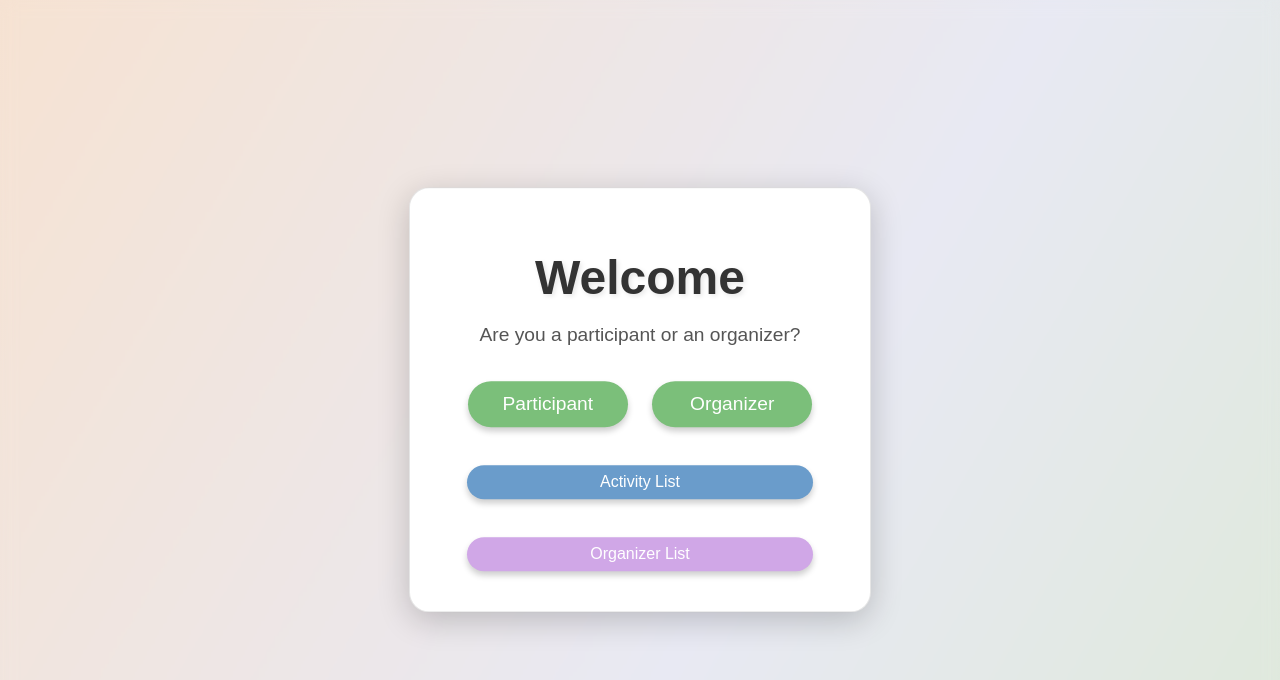
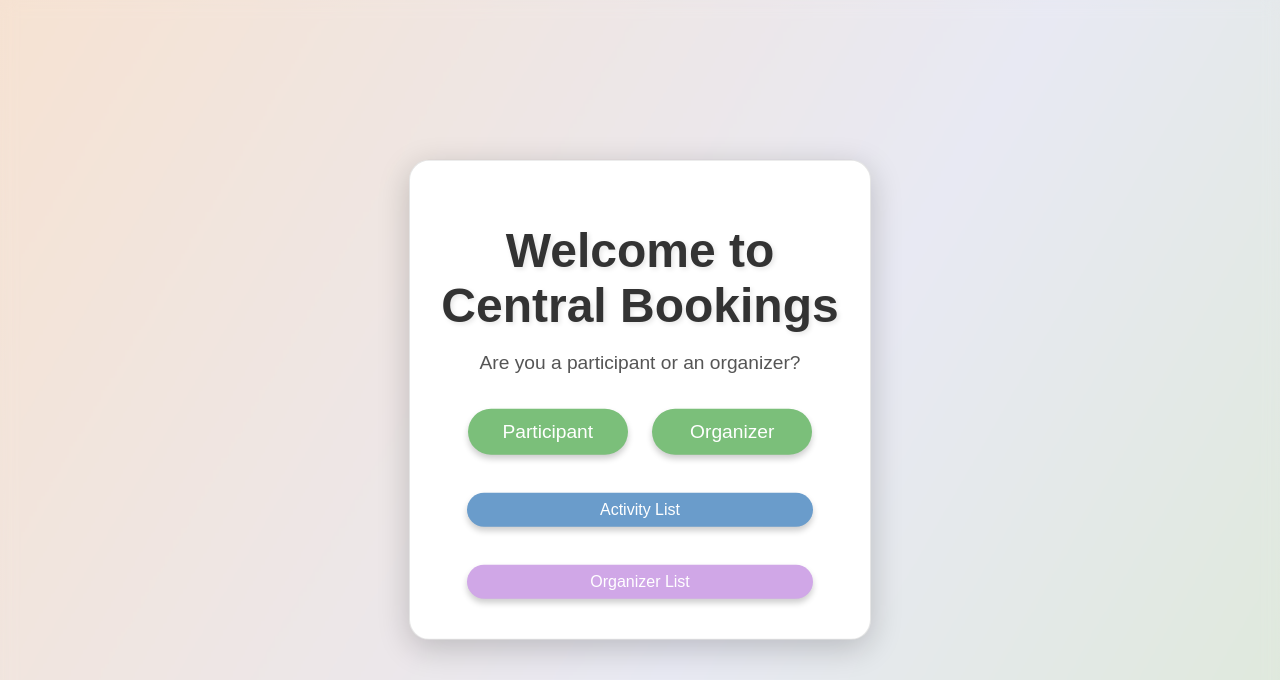
Before and after one commit to marybarbiebarrion/csci41Trial, a Django app: template MyDB/centralbookings/templates/home.html in a window 1280 px wide. Shown: the top 680 px of the page. Run offline with Django 3.2, Linux system fonts and the light colour scheme; the template is opened without the code that fills it, so the values that code supplies are empty.

Commit message:
added central bookings in home

```diff
--- a/MyDB/centralbookings/templates/home.html
+++ b/MyDB/centralbookings/templates/home.html
@@ -7,7 +7,7 @@
 </head>
 <body>
     <div class="content-wrapper">
-        <h1>Welcome</h1>
+        <h1>Welcome to Central Bookings</h1>
         <p>Are you a participant or an organizer?</p>
         <form method="post">
             {% csrf_token %}
```
